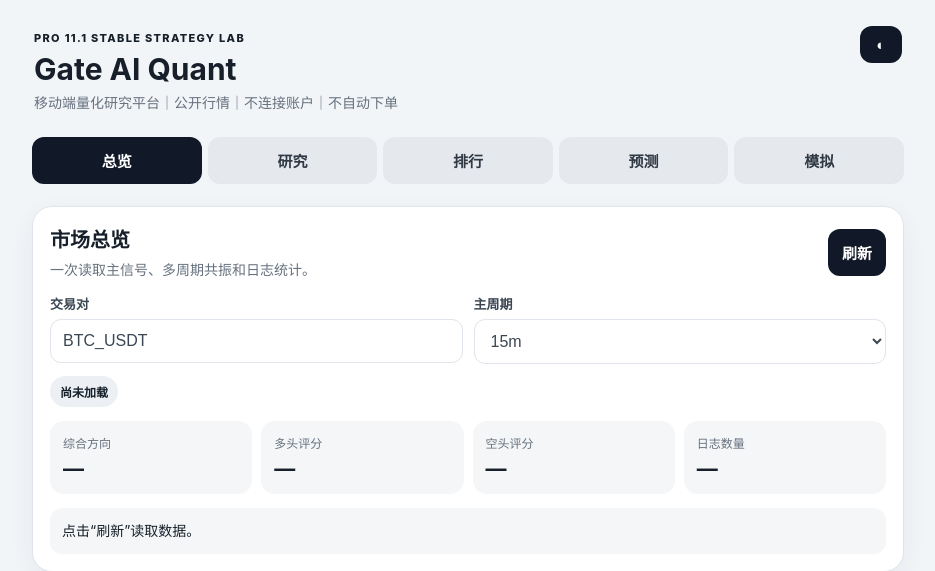
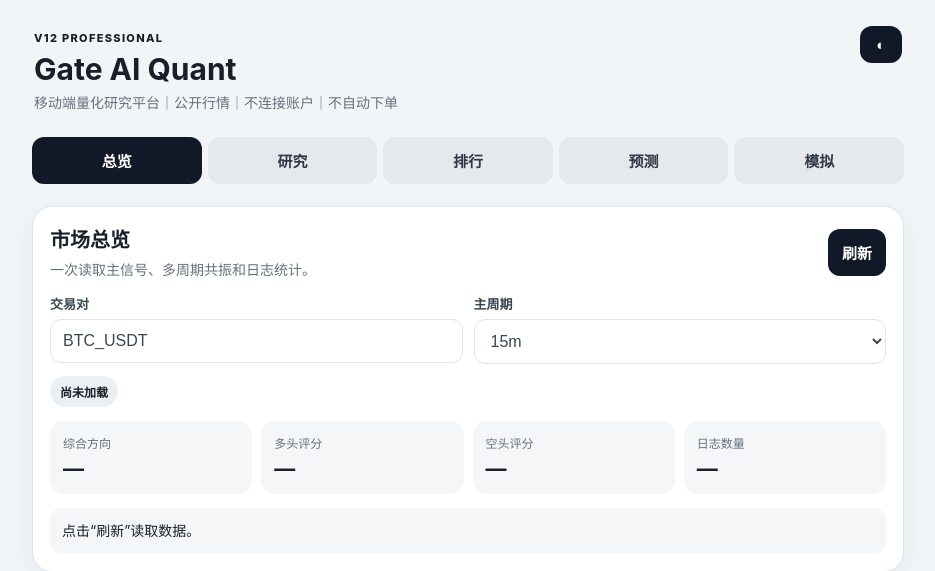
Before and after one commit to leestudy123456/-gate-ai, a FastAPI app: page / in a window 1280 px wide. Shown: the top 571 px of the page, without its empty margins (172-1107 px from the left). Run offline with FastAPI, Linux system fonts and the light colour scheme.

Commit message:
Add files via upload

```diff
--- a/templates/index.html
+++ b/templates/index.html
@@ -1,5 +1,5 @@
-<!doctype html><html lang="zh-CN"><head><meta charset="utf-8"><meta name="viewport" content="width=device-width,initial-scale=1,viewport-fit=cover"><title>Gate AI Quant Professional 11.1 Stable Mobile</title><link rel="stylesheet" href="/static/style.css?v=11.1.0"></head><body>
-<main><header><div><span class="version">PRO 11.1 STABLE STRATEGY LAB</span><h1>Gate AI Quant</h1><p>移动端量化研究平台｜公开行情｜不连接账户｜不自动下单</p></div><button id="themeBtn" class="icon-btn" aria-label="切换主题">◐</button></header>
+<!doctype html><html lang="zh-CN"><head><meta charset="utf-8"><meta name="viewport" content="width=device-width,initial-scale=1,viewport-fit=cover"><title>Gate AI Quant V12 Professional Mobile</title><link rel="stylesheet" href="/static/style.css?v=12.0.0"></head><body>
+<main><header><div><span class="version">V12 PROFESSIONAL</span><h1>Gate AI Quant</h1><p>移动端量化研究平台｜公开行情｜不连接账户｜不自动下单</p></div><button id="themeBtn" class="icon-btn" aria-label="切换主题">◐</button></header>
 <nav class="tabs" aria-label="主要功能"><button class="tab active" data-target="dashboardPanel">总览</button><button class="tab" data-target="researchPanel">研究</button><button class="tab" data-target="scannerPanel">排行</button><button class="tab" data-target="predictionPanel">预测</button><button class="tab" data-target="simulationPanel">模拟</button></nav>
 
 <section id="dashboardPanel" class="panel">
@@ -13,18 +13,18 @@
 </section>
 
 <section id="researchPanel" class="panel hidden">
-  <section class="card decision-engine-card"><div class="section-head"><div><h2>11.1 AI 多因子决策引擎</h2><p>五个可解释子模型投票，并由风险引擎执行最终否决。</p></div><button id="decisionBtn" class="compact">运行决策</button></div>
+  <section class="card decision-engine-card"><div class="section-head"><div><h2>V12 AI 多因子决策引擎</h2><p>五个可解释子模型投票，并由风险引擎执行最终否决。</p></div><button id="decisionBtn" class="compact">运行决策</button></div>
     <div class="grid two compact-fields"><label>决策账户余额<input id="decisionBalance" type="number" value="1000"></label><label>风险上限<select id="decisionRiskCap"><option value="0.005">0.5%</option><option value="0.01" selected>1%</option><option value="0.02">2%</option></select></label></div>
     <div id="decisionStatus" class="status idle">等待运行</div><div id="decisionResult" class="hidden"></div>
   </section>
-  <section class="card"><div class="section-head"><div><h2>实时分析</h2><p>EMA、MACD、RSI、ATR、ADX与市场状态综合评分。</p></div><button id="analyzeBtn" class="compact">分析</button></div><div id="analysisStatus" class="status idle">等待分析</div>
+  <section class="card"><div class="section-head"><div><h2>实时分析</h2><p>EMA、MACD、RSI、ATR、ADX与市场状态综合评分。</p></div><div class="action-inline"><button id="analyzeBtn" class="compact">AI决策</button><button id="klineBtn" class="compact secondary">K线分析</button></div></div><div id="analysisStatus" class="status idle">等待分析</div>
     <div id="signalCard" class="hidden"><div class="signal-hero"><div><span>方向</span><strong id="signalSide">—</strong></div><div><span>信心</span><strong id="signalConfidence">—</strong></div><div><span>风险</span><strong id="signalRisk">—</strong></div><div><span>状态</span><strong id="signalRegime">—</strong></div></div>
       <div class="score"><span>做多</span><div class="bar"><i id="longBar"></i></div><b id="longScore">—</b></div><div class="score"><span>做空</span><div class="bar"><i id="shortBar"></i></div><b id="shortScore">—</b></div>
       <div class="validity-strip"><div><span>生成时间</span><strong id="generatedAt">—</strong></div><div><span>策略有效至</span><strong id="expiresAt">—</strong></div><div><span>剩余时间</span><strong id="countdown">—</strong></div></div><div class="metric-grid"><article><span>参考入场</span><strong id="entryValue">—</strong></article><article><span>止损</span><strong id="stopValue">—</strong></article><article><span>目标</span><strong id="targetValue">—</strong></article><article><span>盈亏比</span><strong id="rrValue">—</strong></article><article><span>ADX</span><strong id="signalAdx">—</strong></article><article><span>波动分位</span><strong id="signalVolPct">—</strong></article><article><span>数据质量</span><strong id="dataQualityGrade">—</strong></article><article><span>质量评分</span><strong id="dataQualityScore">—</strong></article><article><span>资金费率</span><strong id="fundingRate">—</strong></article><article><span>拥挤状态</span><strong id="fundingCrowding">—</strong></article></div>
-      <div id="scoreNotice" class="notice-box compact-note">模型评分，不等于真实胜率。</div><div id="recommendation" class="recommendation"></div><div id="qualityIssues" class="factor-list"></div><div id="factorList" class="factor-list"></div></div><div id="analysis" class="notice-box">分析后会在这里显示指标明细。</div>
+      <div id="scoreNotice" class="notice-box compact-note">模型评分，不等于真实胜率。</div><div id="recommendation" class="recommendation"></div><div id="qualityIssues" class="factor-list"></div><div id="factorList" class="factor-list"></div></div><div id="analysis" class="notice-box">AI决策完成后显示综合指标。</div><div id="klineResult" class="notice-box hidden"></div>
   </section>
   <section class="card strategy-card"><div class="section-head"><div><h2>策略与交易计划</h2><p>结合样本外命中率、置信区间、数据质量和调整Kelly生成条件计划。</p></div><button id="tradePlanBtn" class="compact">生成策略</button></div><div class="grid two compact-fields"><label>用于计划的账户余额<input id="planBalance" type="number" value="1000"></label><label>单笔风险上限<select id="planRiskCap"><option value="0.005">0.5%</option><option value="0.01" selected>1%</option><option value="0.02">2%</option></select></label></div><div id="tradePlanStatus" class="status idle">等待生成</div><div id="tradePlanResult" class="hidden"></div></section>
-  <section class="card"><h2>仓位预算</h2><div class="grid two"><label>账户余额<input id="accountBalance" type="number" value="1000"></label><label>风险比例<select id="positionRisk"><option value="0.005">0.5%</option><option value="0.01" selected>1%</option><option value="0.02">2%</option></select></label><label>入场价<input id="positionEntry" type="number"></label><label>止损价<input id="positionStop" type="number"></label><label>杠杆<input id="positionLeverage" type="number" value="1"></label></div><button id="positionBtn">计算仓位</button><div id="positionResult" class="notice-box">先运行实时分析可自动填入入场价与止损价。</div></section>
+  <section class="card"><h2>专业仓位管理</h2><div class="grid two"><label>交易方向<select id="positionSide"><option value="LONG">做多 LONG</option><option value="SHORT">做空 SHORT</option></select></label><label>账户余额<input id="accountBalance" type="number" value="1000"></label><label>风险比例<select id="positionRisk"><option value="0.005">0.5%</option><option value="0.01" selected>1%</option><option value="0.02">2%</option></select></label><label>入场价<input id="positionEntry" type="number"></label><label>止损价<input id="positionStop" type="number"></label><label>杠杆<input id="positionLeverage" type="number" value="3" min="1" max="100"></label><label>保证金使用上限<select id="positionMarginCap"><option value="0.5">50%</option><option value="0.7">70%</option><option value="0.95" selected>95%</option></select></label></div><button id="positionBtn">计算仓位</button><div id="positionResult" class="notice-box">先运行实时分析可自动填入入场价与止损价。</div></section>
   <section class="card"><h2>历史研究</h2><div class="grid two"><label>开始日期<input id="start" type="date"></label><label>结束日期<input id="end" type="date"></label><label>信号阈值 <button type="button" class="term" data-term="threshold">?</button><input id="threshold" type="number" value="72"></label><label>风险比例<input id="risk" type="number" step="0.001" value="0.01"></label><label>单边手续费 <button type="button" class="term" data-term="fee">?</button><input id="fee" type="number" step="0.0001" value="0.0005"></label><label>单边滑点 <button type="button" class="term" data-term="slippage">?</button><input id="slippage" type="number" step="0.0001" value="0.0002"></label></div>
     <div class="grid two"><label>方向验证样本<select id="directionSamples"><option>50</option><option selected>100</option><option>300</option><option>500</option></select></label><label>方向验证周期<select id="directionInterval"><option selected>5m</option><option>15m</option><option>1h</option></select></label></div>
     <div class="action-grid"><button id="directionBtn">5分钟概率验证</button><button id="backtestBtn">策略回测</button><button id="optimizeBtn" class="secondary">优化</button><button id="wfBtn" class="secondary">滚动验证 <span class="term-inline" data-term="walkforward">?</span></button><button id="mcBtn" class="secondary">Monte Carlo <span class="term-inline" data-term="montecarlo">?</span></button></div><input id="trainBars" type="hidden" value="1200"><input id="testBars" type="hidden" value="400"><div id="directionResult" class="notice-box hidden"></div><div id="backtest" class="result-grid"></div><div id="optimize" class="notice-box hidden"></div><div id="wf" class="notice-box hidden"></div><div id="mc" class="notice-box hidden"></div>
@@ -43,7 +43,7 @@
 
 <section id="simulationPanel" class="panel hidden">
   <section class="card">
-    <div class="section-head"><div><h2>11.1 AI Strategy Lab</h2><p>将AI决策、模拟执行、绩效归因与决策回放连接成研究闭环；不连接Gate账户，不发送真实订单。</p></div><button id="simLoadBtn" class="compact secondary">更新行情</button></div>
+    <div class="section-head"><div><h2>V12 AI Strategy Lab</h2><p>将AI决策、模拟执行、绩效归因与决策回放连接成研究闭环；不连接Gate账户，不发送真实订单。</p></div><button id="simLoadBtn" class="compact secondary">更新行情</button></div>
     <div class="grid two compact-fields">
       <label>方向<select id="simSide"><option>LONG</option><option>SHORT</option></select></label>
       <label>订单类型<select id="simOrderType"><option value="MARKET" selected>市价模拟（立即成交）</option><option value="LIMIT">策略入场（触价成交）</option></select></label>
@@ -53,8 +53,15 @@
       <label>账户余额<input id="simBalance" type="number" value="1000"></label>
       <label>单笔风险<select id="simRisk"><option value="0.005">0.5%</option><option value="0.01" selected>1%</option><option value="0.02">2%</option></select></label>
       <label>杠杆<input id="simLeverage" type="number" value="1" min="1" max="100"></label>
-      <label>最长持有K线<input id="simMaxBars" type="number" value="24" min="1" max="500"></label>
-      <label>备注<input id="simNotes" maxlength="500" placeholder="例如：9.2 扫描直达或AI决策"></label>
+      <label>最长持有K线
+        <input id="simMaxBars" type="number" value="30" min="1" max="500" list="simBarsPresets">
+        <datalist id="simBarsPresets"><option value="12"><option value="24"><option value="30"><option value="36"><option value="48"><option value="72"></datalist>
+        <small id="simBarsTime">30根</small>
+      </label>
+      <label>到期处理方式<select id="simExitMode"><option value="SMART" selected>AI动态退出（推荐）</option><option value="BREAKEVEN">保本优先</option><option value="MIN_LOSS">最小亏损优先</option><option value="TRAILING">移动止盈</option><option value="FIXED">固定时间平仓</option></select></label>
+      <label>智能退出观察窗口<input id="simGraceBars" type="number" value="6" min="0" max="100"><small>达到最长持有时间后，最多再观察这些K线寻找更优退出点。</small></label>
+      <div id="simExitHelp" class="notice-box compact-note">AI动态退出：前半程保持原止盈止损；后半程达到0.5R后移到保本，达到0.8R后启用移动止盈；到期后在观察窗口内寻找保本、锁盈或较小亏损退出点。</div>
+      <label>备注<input id="simNotes" maxlength="500" placeholder="例如：AI决策直达或自定义计划"></label>
     </div>
     <button id="simCreateBtn">开始模拟交易</button>
     <div id="simStatus" class="status idle">可先运行 AI 决策，再自动带入方向与价格。</div>
@@ -74,4 +81,4 @@
   <section class="card"><div class="section-head"><div><h2>模拟交易日志与决策回放</h2><p>更新行情会检查入场、止盈、止损和超时；“回放”读取建仓时保存的AI快照。</p></div></div><div id="simTrades" class="rank-list"><div class="list-empty">暂无模拟交易。</div></div></section>
   <section id="replayCard" class="card hidden"><div class="section-head"><div><h2>AI 决策回放</h2><p id="replayTitle">—</p></div><button id="replayCloseBtn" class="compact secondary">关闭</button></div><div id="replayResult"></div></section>
 </section>
-<footer>仅供研究与风险管理参考，不构成投资建议。<span id="healthBadge">正在检查服务…</span></footer></main><div id="termModal" class="modal hidden"><div class="modal-card"><button id="termClose" class="modal-close">×</button><h2 id="termTitle">术语解释</h2><p id="termBody"></p></div></div><script src="/static/app.js?v=11.1.0"></script></body></html>
+<footer>仅供研究与风险管理参考，不构成投资建议。<span id="healthBadge">正在检查服务…</span></footer></main><div id="termModal" class="modal hidden"><div class="modal-card"><button id="termClose" class="modal-close">×</button><h2 id="termTitle">术语解释</h2><p id="termBody"></p></div></div><script src="/static/app.js?v=12.0.0"></script></body></html>
```
